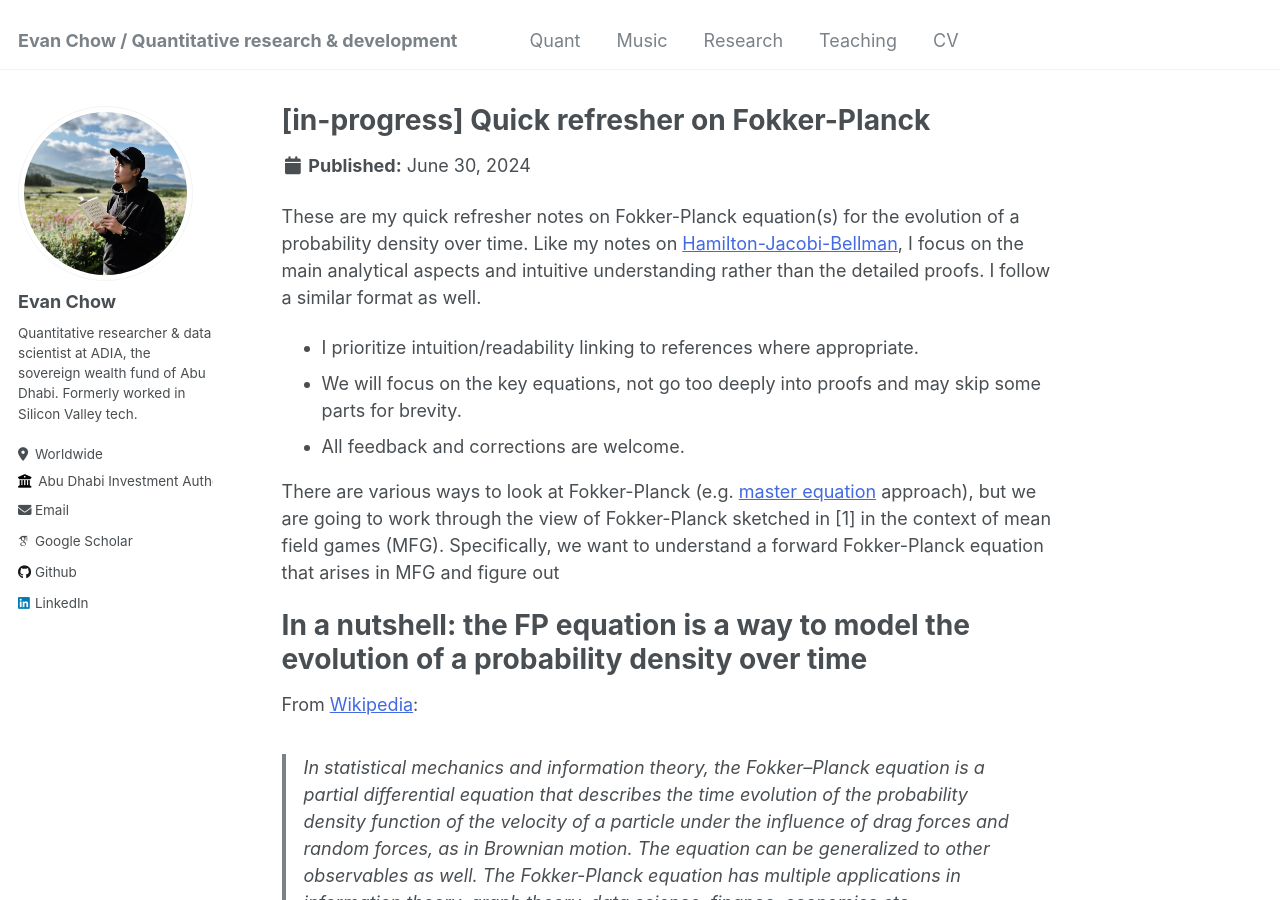
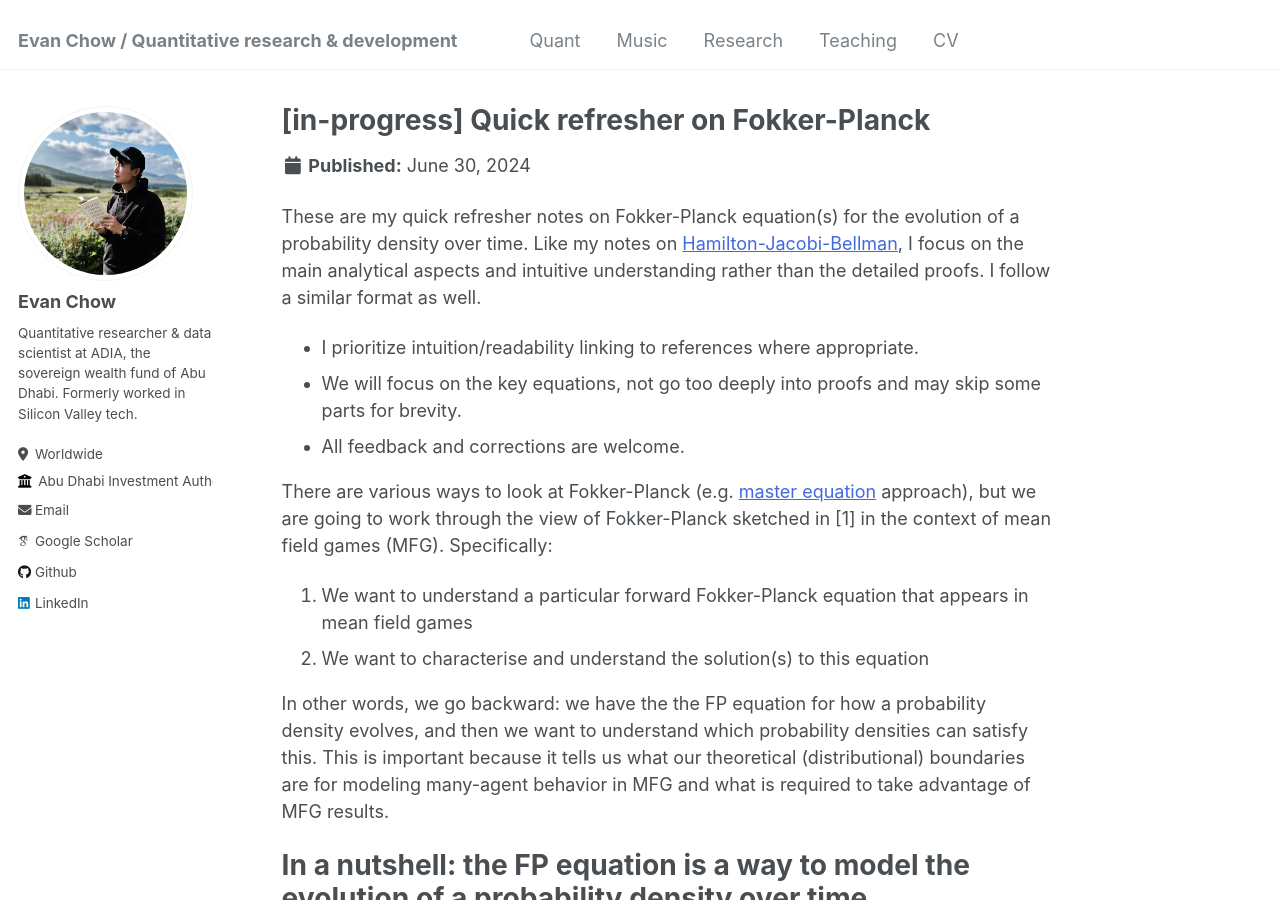
Before and after one commit to evnchw/evnchw.github.io, a Jekyll site: the page built from _quant/20240630_refresher_fokker_planck.md, in a window 1280 px wide and 900 px high. Built offline with Jekyll 4.4.1, drawn with Linux system fonts in a browser that asks for light colours; some web fonts are replaced.

Commit message:
Quick commit.

```diff
--- a/_quant/20240630_refresher_fokker_planck.md
+++ b/_quant/20240630_refresher_fokker_planck.md
@@ -12,7 +12,12 @@ These are my quick refresher notes on Fokker-Planck equation(s) for the evolutio
 - We will focus on the key equations, not go too deeply into proofs and may skip some parts for brevity.
 - All feedback and corrections are welcome.
 
-There are various ways to look at Fokker-Planck (e.g. [master equation](https://www.sciencedirect.com/topics/chemistry/fokker-planck-equation) approach), but we are going to work through the view of Fokker-Planck sketched in [1] in the context of mean field games (MFG). Specifically, we want to understand a forward Fokker-Planck equation that arises in MFG and figure out
+There are various ways to look at Fokker-Planck (e.g. [master equation](https://www.sciencedirect.com/topics/chemistry/fokker-planck-equation) approach), but we are going to work through the view of Fokker-Planck sketched in [1] in the context of mean field games (MFG). Specifically:
+
+1. We want to understand a particular forward Fokker-Planck equation that appears in mean field games
+2. We want to characterise and understand the solution(s) to this equation
+
+In other words, we go backward: we have the the FP equation for how a probability density evolves, and then we want to understand which probability densities can satisfy this. This is important because it tells us what our theoretical (distributional) boundaries are for modeling many-agent behavior in MFG and what is required to take advantage of MFG results.
 
 # In a nutshell: the FP equation is a way to model the evolution of a probability density over time
 
```
